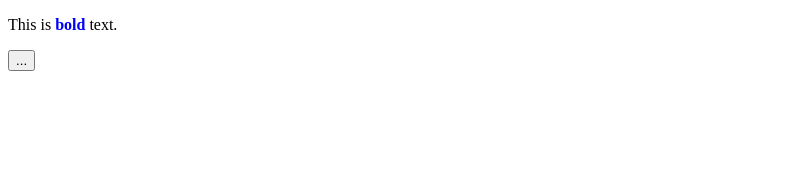
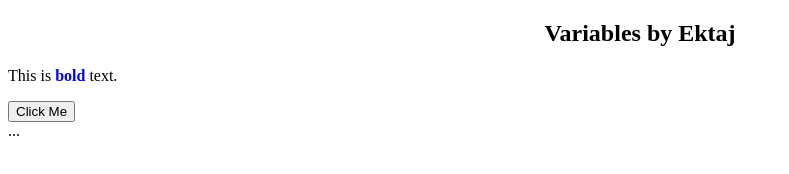
Before and after one commit to ektaj2493/ektaj43, a plain HTML site: page t1a06-proper-and-variables-Ektaj.html in a window 1280 px wide. Shown: the whole page, without its empty margins (0-789 px from the left). Drawn offline with Linux system fonts and the light colour scheme.

Commit message:
Refactor sayHello function and update HTML structure
Refactored JavaScript function to use 'let' for variable declarations and improved output formatting.

```diff
--- a/t1a06-proper-and-variables-Ektaj.html
+++ b/t1a06-proper-and-variables-Ektaj.html
@@ -1,26 +1,44 @@
 <!DOCTYPE html>
-<html lang "en">
+<html>
 <head>
-  <meta charset="UTF-8">
     <title>t1a06-proper-and-variables-Ektaj.html</title>
+
     <style>
-  b{ color: blue; }
+        b {
+            color: blue;
+        }
     </style>
+
     <script>
         function sayHello() {
-        myNum = 3;
-        myString = ' Hello ';
-        myFloat = 17.5;
-        myBool = true;
-        myOut = document.getElementById('myDiv01');
-        myOut.innerHTML = myNum = myString = myFloat = ', ' + myBool;
-        if (myBool) {myOut.innerHTML += ', WOW';}
+            let myNum = 3;
+            let myString = "Hello";
+            let myFloat = 17.5;
+            let myBool = true;
+
+            document.getElementById("myDiv01").innerHTML =
+                "Number: " + myNum + "<br>" +
+                "String: " + myString + "<br>" +
+                "Float: " + myFloat + "<br>" +
+                "Boolean: " + myBool;
+
+            if (myBool) {
+                document.getElementById("myDiv01").innerHTML +=
+                    "<br>WOW!";
+            }
         }
     </script>
 </head>
+
 <body>
-    <p> This is <b>bold</b> text.</p>
-    <button onCLick="sayHello()'>Click Me</button>
+
+    <h2 align="center">Variables by Ektaj</h2>
+
+    <p>This is <b>bold</b> text.</p>
+
+    <button onclick="sayHello()">Click Me</button>
+
     <div id="myDiv01">...</div>
+
 </body>
 </html>
```
Lines whose indentation alone changed are shown as unchanged.
